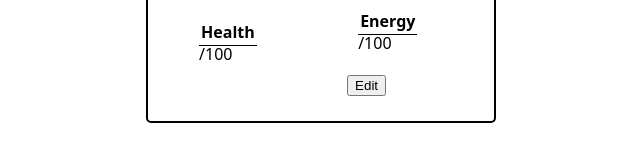
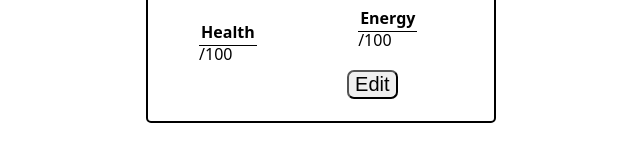
Before and after one commit to Braun-Johannes/Survival-Pets, a Next.js app: page / in a window 1280 px wide. Both pictures are taken after typing "Sample" into the empty fields and a click on the button "Select". Shown: the part 639-797 px from the top of the page, without its empty margins (319-959 px from the left). Built offline with nearby package versions, Linux system fonts and the light colour scheme.

Commit message:
warining fixed inline-styles removed

```diff
--- a/components/CurrentPetStats.jsx
+++ b/components/CurrentPetStats.jsx
@@ -4,7 +4,7 @@ import StyledListItem from "./Styles/StyledListItem";
 import StyledButton from "./Styles/StyledButton";
 
 export default function CurrentPetStats({ selectedPet, onHandleMode }) {
-  return (
+  return (<>
     <StyledStatsContainer>
       <StyledListItem $variant="livingroom">
         <StyledStatKey>Name</StyledStatKey>
@@ -35,8 +35,9 @@ export default function CurrentPetStats({ selectedPet, onHandleMode }) {
         {selectedPet.energy}/100
       </StyledListItem>
       <StyledListItem>
-      <StyledButton onClick={() => onHandleMode("edit")} $variant="edit">Edit</StyledButton>
+      <StyledButton $variant="edit" onClick={() => onHandleMode("edit")} >Edit</StyledButton>
       </StyledListItem>
     </StyledStatsContainer>
+    </>
   );
 }
--- a/components/EditForm.jsx
+++ b/components/EditForm.jsx
@@ -16,8 +16,8 @@ export default function EditForm({selectedPet, onHandleMode, onSubmit}) {
         $variant="name"
         required
       />
-      <StyledButton type="submit" >Update</StyledButton>
-      <StyledButton type="button" onClick={() => onHandleMode("livingroom")}>Cancel</StyledButton>
+      <StyledButton $variant="edit" type="submit" >Update</StyledButton>
+      <StyledButton $variant="cancelEdit" type="button" onClick={() => onHandleMode("livingroom")}>Cancel</StyledButton>
     </StyledForm>
     </>)
 }
--- a/components/PetForm.jsx
+++ b/components/PetForm.jsx
@@ -1,5 +1,6 @@
 import StyledInput from "./Styles/StyleInput";
 import StyledForm from "./Styles/StyledForm";
+import StyledButton from "./Styles/StyledButton";
 
 export default function PetForm({ selectedPet, onHandleSubmit }) {
   return (
@@ -14,7 +15,7 @@ export default function PetForm({ selectedPet, onHandleSubmit }) {
         $variant="name"
         required
       />
-      <button type="submit">Select</button>
+      <StyledButton  type="submit">Select</StyledButton>
     </StyledForm>
   );
 }
--- a/components/PetList.jsx
+++ b/components/PetList.jsx
@@ -3,22 +3,23 @@ import StyledButton from "./Styles/StyledButton";
 import StyledList from "./Styles/StyledList";
 import StyledListItem from "./Styles/StyledListItem";
 
+
 export default function PetList({ onSelectPet, selectedPet }) {
+
   return (
     <>
       <StyledList>
         {pets.map((pet) => {
           return (
             <StyledListItem
-              style={{ border: selectedPet === pet ? "2px solid orange" : "" }}
+              $selected={selectedPet === pet}
               key={pet.id}
               $variant="select"
             >
-              <StyledButton
+              <StyledButton $variant="select"
                 onClick={() => {
                   onSelectPet(pet);
                 }}
-                $variant="select"
               >
                 {pet.type}
               </StyledButton>
--- a/components/Styles/StyledButton.js
+++ b/components/Styles/StyledButton.js
@@ -3,9 +3,28 @@ import styled from "styled-components";
 const StyledButton = styled.button`
   ${(props) =>
     props.$variant === "select" &&
-    `  all: unset;
+    `
+    all: unset;
+  cursor: pointer;
+  display: inline-block;`}
+
+  ${(props) =>
+    props.$variant === "edit" &&
+    `
+    border-radius: 7px;
+    font-size: 20px;
+  cursor: pointer;
+  display: inline-block;`}
+
+  ${(props) =>
+    props.$variant === "cancelEdit" &&
+    `
+    border-radius: 7px;
+    font-size: 20px;
   cursor: pointer;
   display: inline-block;`}
 `;
 
+
+
 export default StyledButton;
--- a/components/Styles/StyledListItem.js
+++ b/components/Styles/StyledListItem.js
@@ -16,6 +16,9 @@ border: 2px black solid;
   box-sizing: border-box;
   height: 23%;
   `}
+  ${(props) =>
+    props.$selected === true &&`
+    border: 2px orange solid;`}
 `;
 
 export default StyledListItem;
```
